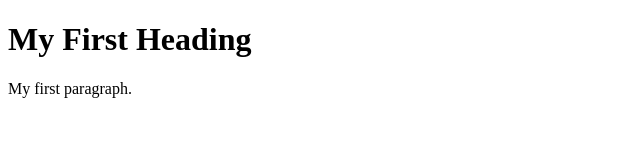
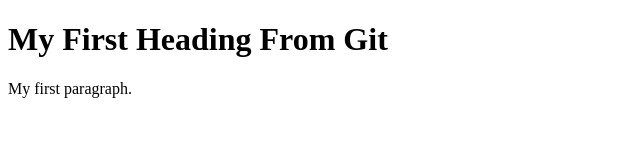
Before and after one commit to AbhishekSoftPoly/website3, a plain HTML site: page index.html in a window 1280 px wide. Shown: the whole page, without its empty margins (0-640 px from the left). Drawn offline with Linux system fonts and the light colour scheme.

Commit message:
Update index.html

```diff
--- a/index.html
+++ b/index.html
@@ -2,7 +2,7 @@
 <html>
 <body>
 
-<h1>My First Heading</h1>
+<h1>My First Heading From Git</h1>
 
 <p>My first paragraph.</p>
 
```
